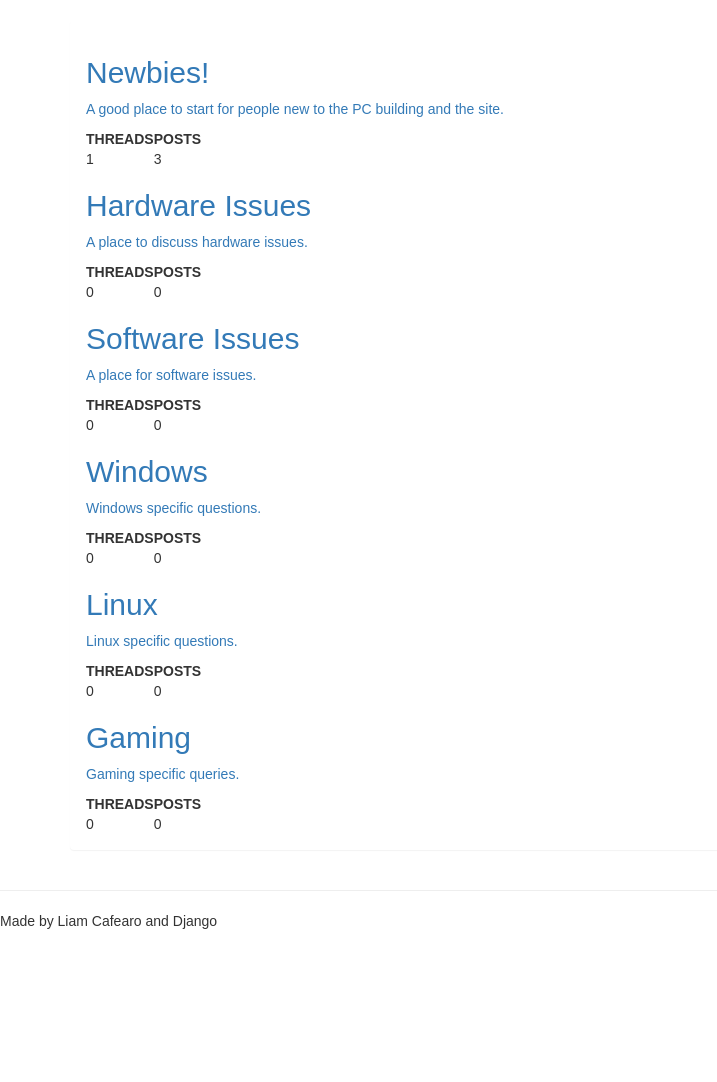
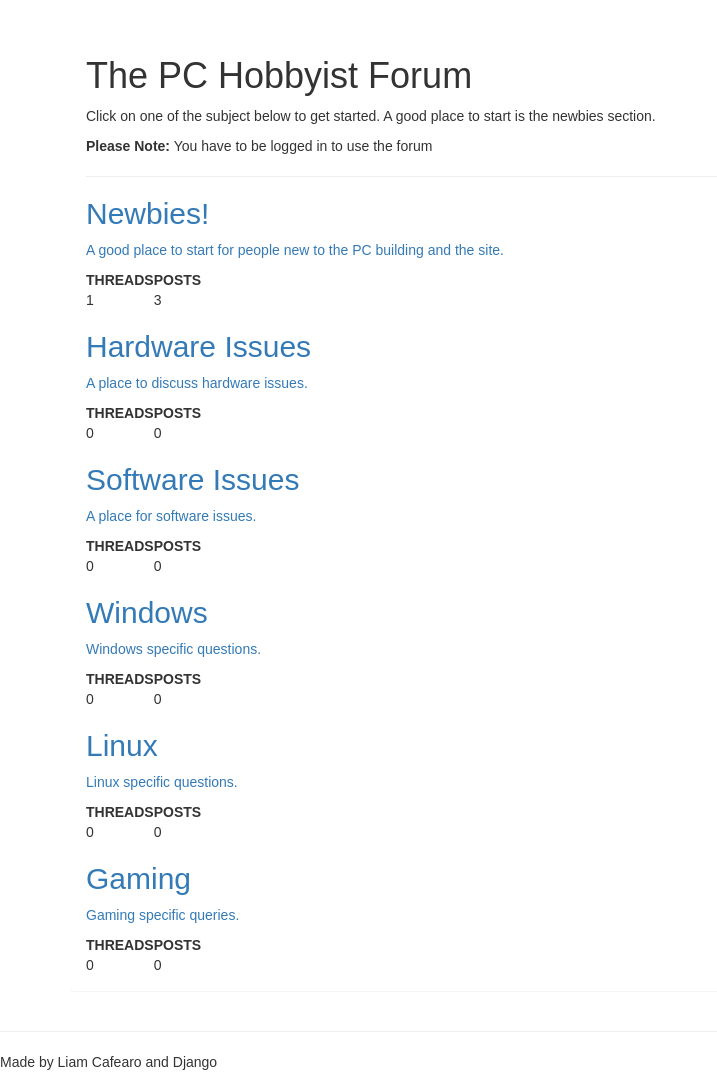
Before and after one commit to liam-cafearo/the_pc_hobbyist, a Django app: page /forum/forum/ in a window 1280 px wide. Shown: the part 52-1134 px from the top of the page, without its empty margins (0-717 px from the left). Before the commit the page ends 981 px from the top, so only its background shows below. Run offline with Django 3.2, Linux system fonts and the light colour scheme; data comes from the database, SQL or seed files in the repository; both versions use the stored data as it was after the commit; some libraries are stand-ins or nearby versions.

Commit message:
added some styling

```diff
--- a/forum/templates/forum.html
+++ b/forum/templates/forum.html
@@ -2,6 +2,12 @@
 {% load thread_extras %}
 {% block content %}
 {% load bootstrap_tags %}
+<div>
+    <h1>The PC Hobbyist Forum</h1>
+    <p>Click on one of the subject below to get started. A good place to start is the newbies section.</p>
+    <p><strong>Please Note:</strong> You have to be logged in to use the forum</p>
+</div>
+<hr>
 {% for subject in subjects %}
 <section class="subject">
     <h2><a href="{% url 'threads' subject.id %}">{{ subject.name }}</a></h2>
@@ -13,7 +19,7 @@
     <table>
         <tr>
             <th>THREADS</th>
-            <th>POSTS</th>
+            <th> POSTS</th>
         </tr>
         <tr>
             <td>{{ subject.threads.count }}</td>
--- a/forum/templates/thread_item.html
+++ b/forum/templates/thread_item.html
@@ -3,7 +3,7 @@
         <table>
             <tr>
                 <td>
-                    <a href="{% url 'thread' thread.id %}"><h4>{{ thread.name }}</h4></a>
+                    <a href="{% url 'thread' thread.id %}"><h2>{{ thread.name }}</h2></a>
                 </td>
             </tr>
         </table>
--- a/forum/templates/threads.html
+++ b/forum/templates/threads.html
@@ -8,9 +8,11 @@
 </div>
 <div class="col-md-12">
     {% if user.is_authenticated %}
-    <p>
+    <div>
+        <a href="{% url 'forum' %}" class="btn btn-primary">Back to Forum</a>
         <a href="{% url 'new_thread' subject.id %}" class="btn btn-primary">New Thread</a>
-    </p>
+
+    </div>
     {% endif%}
     {% for thread in subject.threads.all %}
     {% include "thread_item.html" %}
```
Also changed, not shown: accounts/templates/profile.html (+6 -5 lines), db.sqlite3, 1 other file.
